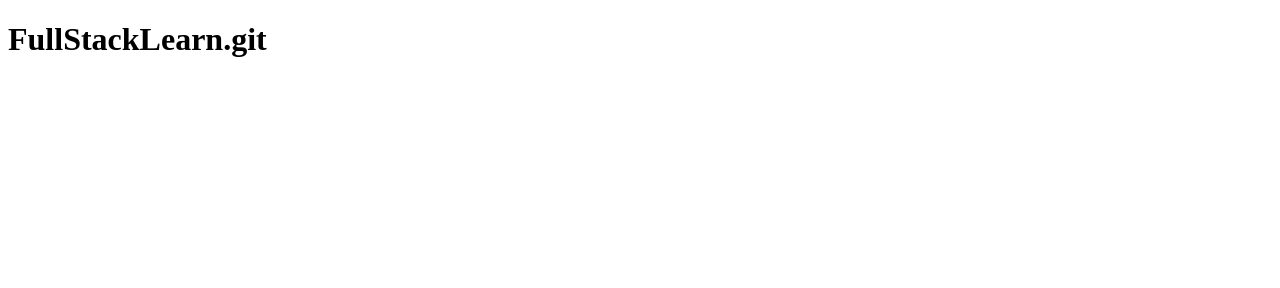
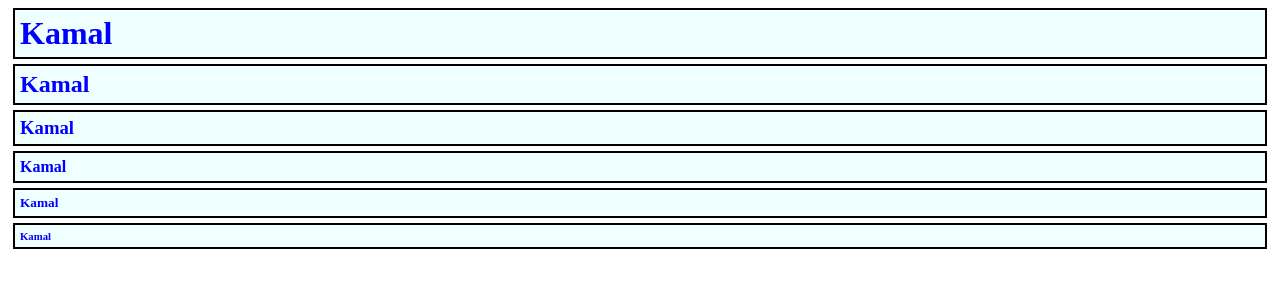
Before and after one commit to Kamal040102/FullStackLearn, a plain HTML site: page index.html in a window 1280 px wide. Drawn offline with Linux system fonts and the light colour scheme.

Commit message:
commit 1

```diff
--- a/index.html
+++ b/index.html
@@ -4,10 +4,15 @@
     <meta charset="UTF-8">
     <meta http-equiv="X-UA-Compatible" content="IE=edge">
     <meta name="viewport" content="width=device-width, initial-scale=1.0">
-    <link rel="stylesheet" href="./style.css">
+    <link rel="stylesheet" type="text/css" href="./style.css">
     <title>Document</title>
 </head>
 <body>
-    <h1>FullStackLearn.git</h1>
+    <h1 class="stylingtext">Kamal</h1>
+    <h2 class="stylingtext">Kamal</h2>
+    <h3 class="stylingtext">Kamal</h3>
+    <h4 class="stylingtext">Kamal</h4>
+    <h5 class="stylingtext">Kamal</h5>
+    <h6 class="stylingtext">Kamal</h6>
 </body>
 </html>
--- a/style.css
+++ b/style.css
@@ -0,0 +1,7 @@
+.stylingtext{
+    color: blue;
+    background-color: azure;
+    padding: 5px;
+    margin: 5px;
+    border: 2px solid black;
+}
```
